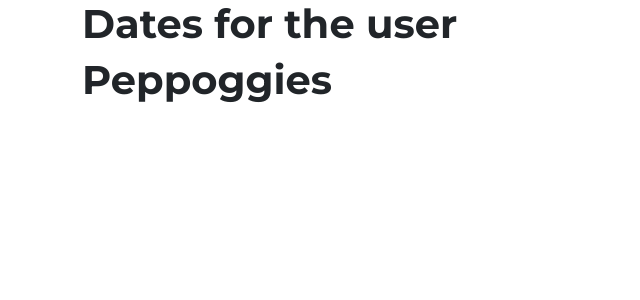
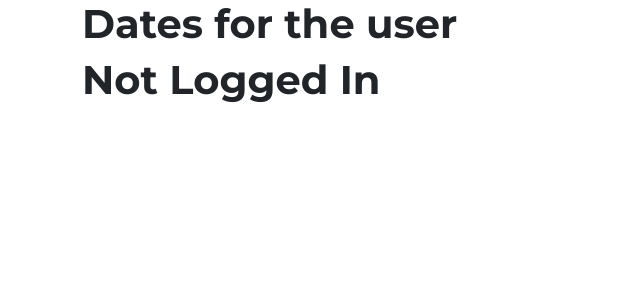
Before and after one commit to alecedur/Proyecto2_IE0724, a Django app: template dentist/appointments/templates/user_view.html in a window 1280 px wide. Shown: the part 104-404 px from the top of the page, without its empty margins (0-640 px from the left). Run offline with Django 3.2, Linux system fonts and the light colour scheme; the template is opened without the code that fills it, so the values that code supplies are empty; some libraries are stand-ins or nearby versions.

Commit message:
added user view and about

```diff
--- a/dentist/appointments/templates/about.html
+++ b/dentist/appointments/templates/about.html
@@ -6,4 +6,6 @@
 <h1>
     About
 </h1>
+
+<h2> Insertar en esta seccion una breve descripcion de la clinica </h2>
 {% endblock %}
--- a/dentist/appointments/templates/user_view.html
+++ b/dentist/appointments/templates/user_view.html
@@ -11,11 +11,12 @@
 
       <h1>Dates for the user {{ user_name }}</h1>
       {% if user_logged %}
+         <a href="{% url 'userModify' %}">Add appointment</a>
         {% for date in datelist %}
         <div>{{ date }} </div>
         {% endfor %}
       {% else %}
-        <h1>Peppoggies</h1>
+        <h1>Not Logged In</h1>
       {% endif %}
 
     </div>
```
